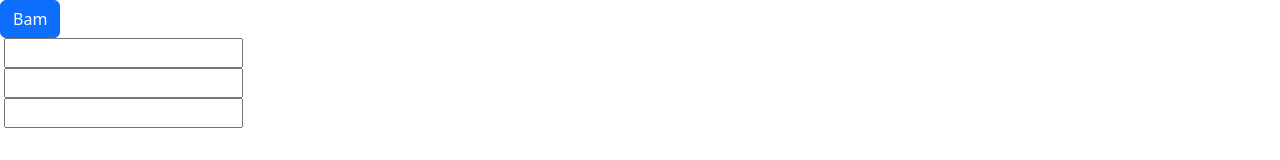
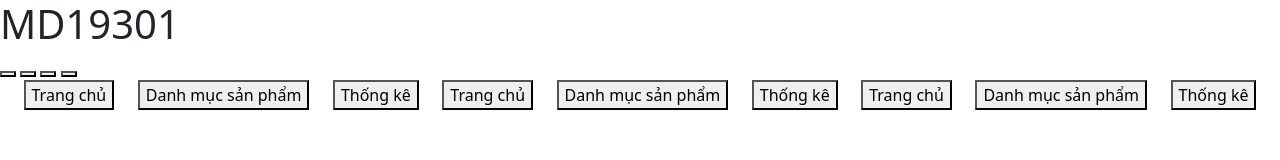
Before and after one commit to thaivm-0609/md19301, a plain HTML site: page index.html in a window 1280 px wide. Drawn offline with nearby package versions, Linux system fonts and the light colour scheme.

Commit message:
flex-box

```diff
--- a/index.html
+++ b/index.html
@@ -5,24 +5,40 @@
     <meta http-equiv="X-UA-Compatible" content="IE=edge">
     <meta name="viewport" content="width=device-width, initial-scale=1.0">
     <title>Document</title>
+    <link rel="stylesheet" href="style.css">
     <link href="https://cdn.jsdelivr.net/npm/bootstrap@5.3.3/dist/css/bootstrap.min.css" rel="stylesheet" integrity="sha384-QWTKZyjpPEjISv5WaRU9OFeRpok6YctnYmDr5pNlyT2bRjXh0JMhjY6hW+ALEwIH" crossorigin="anonymous">
     <script src="https://cdn.jsdelivr.net/npm/bootstrap@5.3.3/dist/js/bootstrap.bundle.min.js" integrity="sha384-YvpcrYf0tY3lHB60NNkmXc5s9fDVZLESaAA55NDzOxhy9GkcIdslK1eN7N6jIeHz" crossorigin="anonymous"></script>
 </head>
 <body>
-    <button class="btn btn-primary">Bam</button>
-    <form action="">
+    <h1>MD19301</h1>
+    <!-- header -->
+    <div>
+        <!-- logo -->
+        <div></div>
+
+        <!-- search bar -->
+        <div></div>
+
+        <!-- button -->
         <div>
-            <label for=""></label>
-            <input type="text">
+            <button></button>
+            <button></button>
+            <button></button>
+            <button></button>
         </div>
-        <div>
-            <label for=""></label>
-            <input type="text">
-        </div>
-        <div>
-            <label for=""></label>
-            <input type="text">
-        </div>
-    </form>
+    </div>
+
+    <!-- menu -->
+    <div class="flex-container">
+        <div><button>Trang chủ</button></div>
+        <div><button>Danh mục sản phẩm</button></div>
+        <div><button>Thống kê</button></div>
+        <div><button>Trang chủ</button></div>
+        <div><button>Danh mục sản phẩm</button></div>
+        <div><button>Thống kê</button></div>
+        <div><button>Trang chủ</button></div>
+        <div><button>Danh mục sản phẩm</button></div>
+        <div><button>Thống kê</button></div>
+    </div>
 </body>
 </html>
--- a/style.css
+++ b/style.css
@@ -0,0 +1,95 @@
+/* @media not screen and (min-width: 700px) { chỉ áp dụng cho màn hình < 700px */
+/* @media only screen and (min-width: 700px) {
+    h1 {
+        font-size: 20px;
+    }
+    div {
+        height: 80px;
+        background-color: green;
+    }
+} */
+
+/* thuộc tính thiết bị:
+    - min/max width:
+    - min/max height:
+    - orientation: portrait/landscape
+    - aspect-ratio: 4:3; 16:9;
+
+*/
+/* break-point */
+/* Extra small devices (chiều rộng < 600px) */
+/* @media only screen and (max-width: 600px) {
+    h1 {
+        font-size: 10px;
+    }
+
+    div {
+        height: 20px;
+        background-color: red;
+    }
+} */
+
+/* Small devices (600px <= chiều rộng <= 768) */
+/* @media only screen and (min-width: 600px) {
+    h1 {
+        font-size: 20px;
+    }
+
+    div {
+        height: 40px;
+        background-color: yellow;
+    }
+} */
+
+/* Medium devices (768px <= chiều rộng <= 992px) */
+/* @media only screen and (min-width: 768px) {
+    h1 {
+        font-size: 40px;
+    }
+
+    div {
+        height: 60px;
+        background-color: green;
+    }
+} */
+
+/* Large devices (992px <= chiều rộng <= 1200px) */
+/* @media only screen and (min-width: 992px) {
+    h1 {
+        font-size: 50px;
+    }
+
+    div {
+        height: 80px;
+        background-color: black;
+    }
+} */
+
+/* Extra large devices (chiều rộng >= 1200px) */
+/* @media only screen and (min-width: 1200px) {
+    h1 {
+        font-size: 60px;
+    }
+
+    div {
+        height: 100px;
+        background-color: pink;
+    }
+} */
+
+.flex-container {
+    display: flex !important;
+    flex-direction: row; /* quy định trục chính (main axis: mặc định là row-Ox)*/
+    /* flex-direction: row-reverse; đảo ngược chiều lại*/
+    /* flex-direction: column; quy định trục chính (main axis) Oy)*/
+    /* flex-direction: column-reverse; đảo ngược chiều lại*/
+    flex-wrap: wrap; /* tự động đẩy phần tử cuối xuống dòng nếu không đủ width để hiển thị cả row */
+    /* flex-wrap: nowrap; giá trị mặc định*/
+    /* flex-wrap: wrap-reverse;  tự động đẩy phần tử cuối lên dòng trên nếu không đủ width để hiển thị cả row */
+    justify-content: space-evenly; /* các flex-item được căn vào giữa */
+    /* justify-content: end; các flex-item được căn sang cuối trục main axis */
+    /* justify-content: start; các flex-item được căn sang đầu trục main axis */
+    /* justify-content: space-around; các flex-item được căn sang đầu trục main axis, có cách lề trái phải */
+    /* justify-content: space-between; các flex-item được dàn đều theo trục main axis, ko cách lề trái phải */
+    /* justify-content: space-evenly; tương tự space-around nhưng cách lề dài hơn */
+}
```
